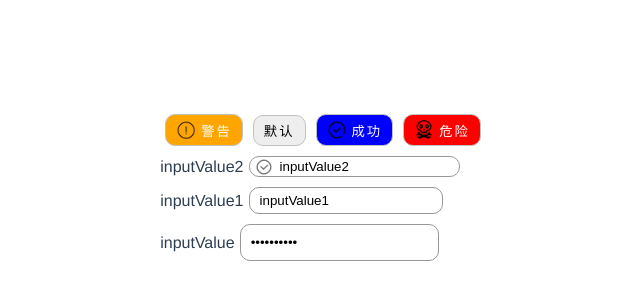
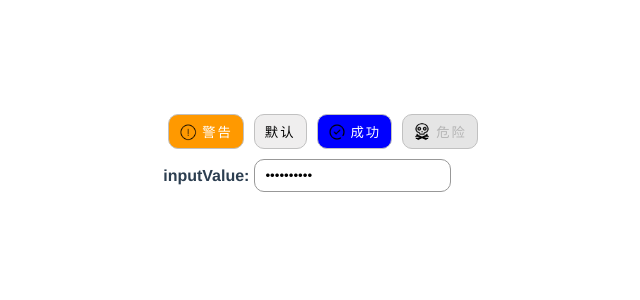
Before and after one commit to d-shijie/dant-vue, a Vue app: page / in a window 1280 px wide. Shown: the part 194-494 px from the top of the page, without its empty margins (317-957 px from the left). Built offline with nearby package versions, Linux system fonts and the light colour scheme.

Commit message:
style: change button default style

```diff
--- a/src/dant/button/DButton.vue
+++ b/src/dant/button/DButton.vue
@@ -45,7 +45,7 @@ const mouseOut = (e:any) => {
   border: 1px solid rgb(193, 193, 193);
   border-radius: 10px;
   margin: 0 5px ;
-  padding: 5px 10px;
+  padding: 7px 10px;
   color: #000;
   cursor: pointer;
   letter-spacing: 2px;
@@ -53,8 +53,8 @@ const mouseOut = (e:any) => {
   align-items: center;
 
   .pre {
-    width: 20px;
-    height: 20px;
+    width:18px;
+    height:18px;
     overflow: hidden;
      margin-right: 5px;
     img {
--- a/src/dant/button/index.ts
+++ b/src/dant/button/index.ts
@@ -6,21 +6,21 @@ const style:any = {
     color: '#000'
   },
   success: {
-    hoverBgc: '#ccc',
+    hoverBgc: 'rgba(0,0,255,.7)',
     hoverColor: '#fff',
-    backgroundColor: 'blue',
+    backgroundColor: 'rgb(0,0,255)',
     color: '#ffff'
   },
   danger: {
     hoverBgc: 'blue',
     hoverColor: '#fff',
-    backgroundColor: 'red',
+    backgroundColor: 'rgb(255,0,0)',
     color: '#ffff'
   },
   warn: {
-    hoverBgc: 'blue',
+    hoverBgc: 'rgba(255, 153, 0,.7)',
     hoverColor: '#fff',
-    backgroundColor: 'orange',
+    backgroundColor: 'rgb(255, 153, 0)',
     color: '#ffff'
   }
 }
--- a/src/dant/input/DInput.vue
+++ b/src/dant/input/DInput.vue
@@ -1,7 +1,7 @@
 <template>
   <div class="d-input">
     <div class="label">
-      {{ label }}
+      {{ label }}:
     </div>
     <div class="content">
       <span v-if="icon" :class="{}">
@@ -26,7 +26,7 @@ const props = defineProps({
   },
   size: {
     type: String,
-    default: 'large'
+    default: 'normal'
   },
   type: {
     type: String,
@@ -62,7 +62,10 @@ const inputBlur = () => {
   display: flex;
   margin: 10px 0;
   align-items: center;
-
+   .label{
+    font-size: 16px;
+    font-weight: 650;
+   }
   .content {
     display: flex;
     align-items: center;
--- a/src/dant/input/index.ts
+++ b/src/dant/input/index.ts
@@ -1,14 +1,13 @@
 const style:any = {
   size: {
     small: {
-      padding: '2px'
+      padding: '6px'
     },
     large: {
-
       padding: '10px'
     },
     normal: {
-      padding: '5px'
+      padding: '8px'
     }
   }
 }
--- a/src/dant/messageBox/DMessageBox.vue
+++ b/src/dant/messageBox/DMessageBox.vue
@@ -22,7 +22,7 @@
 <script setup lang="ts">
 import DButton from '../button/DButton.vue'
 import { close } from './index'
-import { defineProps, onMounted, h } from 'vue'
+import { defineProps, onMounted } from 'vue'
 const props = defineProps({
   title: {
     type: String,
--- a/src/views/HomeView.vue
+++ b/src/views/HomeView.vue
@@ -10,13 +10,12 @@
       <DButton type="success" :icon-img="iconSuccess" @click="showMessageBox">
         成功
       </DButton>
-      <DButton type="danger" :icon-img="iconDanger">
+      <DButton disabled type="danger" :icon-img="iconDanger">
         危险
       </DButton>
     </div>
-    <DInput v-model="inputValue2" icon="@/asset/icons/ban.png" :label="inputValue2" size="small" />
-    <DInput v-model="inputValue1" :label="inputValue1" size="normal" />
-    <DInput v-model="inputValue" type="password" :label="inputValue" size="large" />
+
+    <DInput v-model="inputValue" type="password" :label="inputValue" />
 
     <DDialog v-model="isShowDialog" animation="scale" width="40%" title="Dialog" @close="handleClose">
       <div>我是dialog内容！！！</div>
@@ -43,19 +42,17 @@ const iconWarn = require('@/assets/icons/warn.png')
 const iconSuccess = require('@/assets/icons/success.png')
 const iconDanger = require('@/assets/icons/danger.png')
 const isShowDialog = ref<boolean>(false)
-const inputValue = ref('inputValue')
-const inputValue1 = ref('inputValue1')
-const inputValue2 = ref('inputValue2')
+const inputValue = ref<string>('inputValue')
 const btnClick = (): void => {
   message({ type: 'warn', message: '警告 警告！！！', closable: true, animation: 'translate' })
 }
 const showDialog = (): void => {
   isShowDialog.value = true
 }
-const showMessageBox = () => {
+const showMessageBox = (): void => {
   messageBox({ title: '我是标题！', content: "<div slot='content'>hello world</div>" })
 }
-const handleClose = (value:boolean) => {
+const handleClose = (value: boolean): void => {
   console.log(value)
 }
 </script>
```
